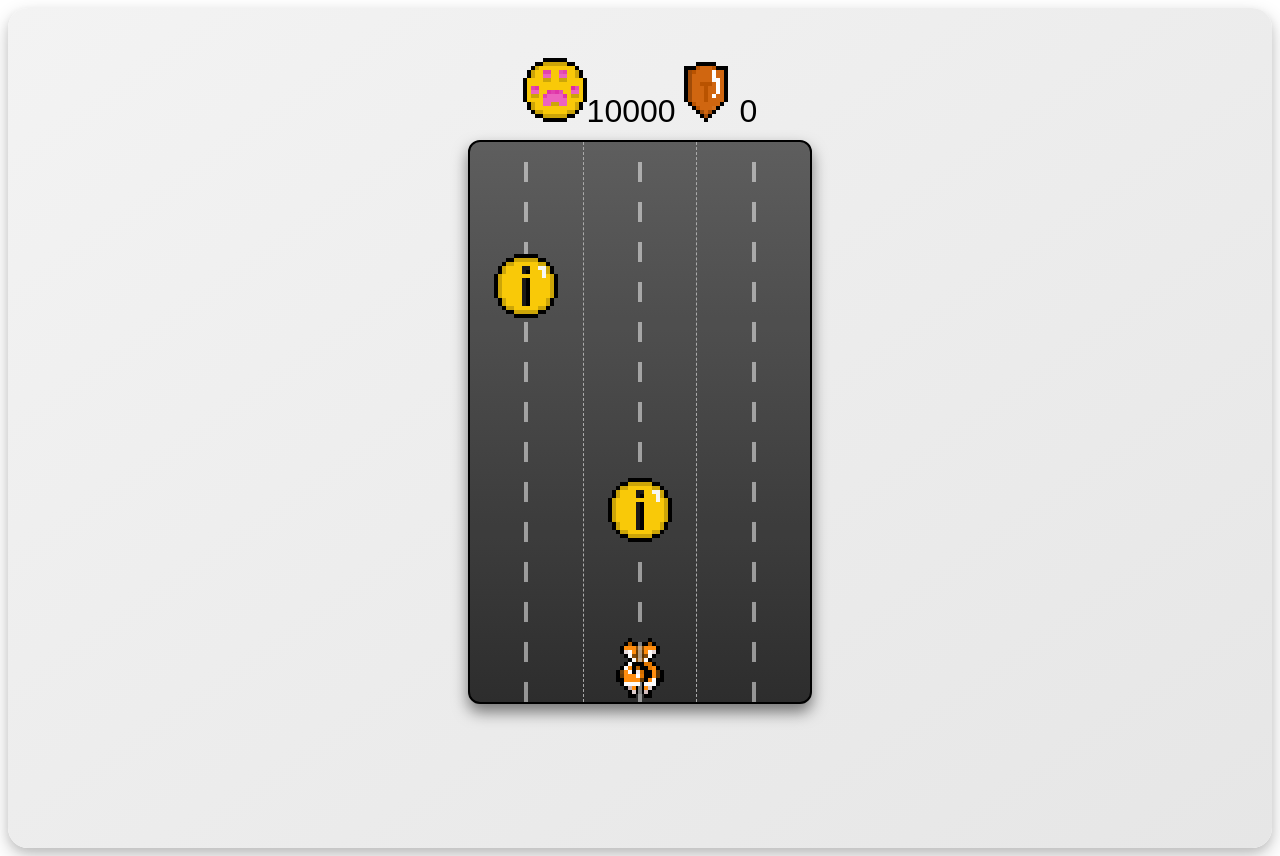
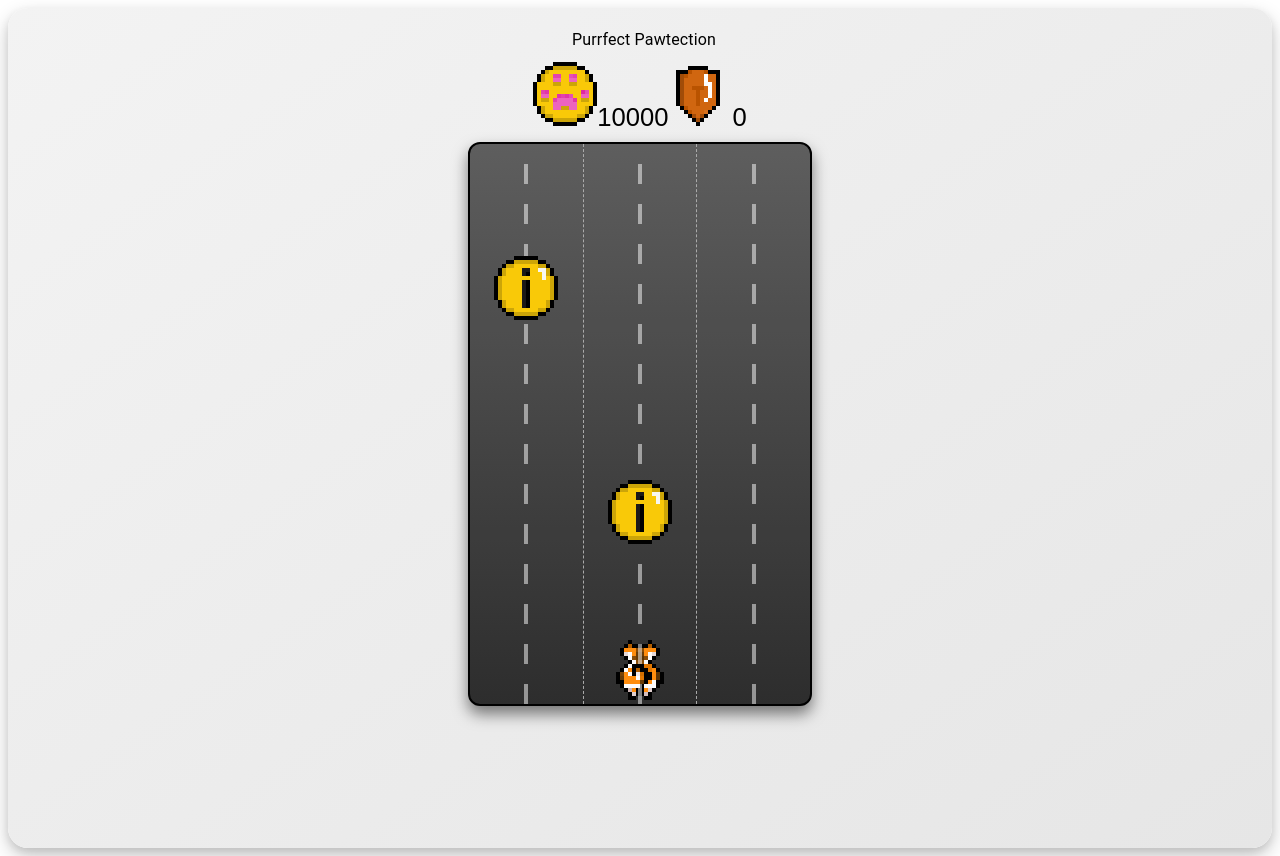
Before and after one commit to GJDteamOne/claw-and-order, a React (Create React App) app: page /game in a window 1280 px wide. Built offline with nearby package versions, Linux system fonts and the light colour scheme.

Commit message:
update (#15)
* game with info coins

* uses game state

* facts

* layout fixed

* fixed cat/dog image

* fixed facts

* integrated with final page

* fixed styling

```diff
--- a/src/components/Game.css
+++ b/src/components/Game.css
@@ -19,9 +19,15 @@
   position: relative;
 }
 
+.game-name {
+  position: absolute;
+  top: 1px;
+}
+
   .pawcoin-container {
-    font-size: 2rem;
+    font-size: 1.6rem;
     margin-bottom: 10px;
+    transform: translateY(-20px)
   }
 
   .shields-container {
@@ -64,6 +70,7 @@
     justify-content: space-between;
     width: 340px;
     height: 70vh;
+    transform: translateY(-20px);
     border: 2px solid black;
     background-color: #ddd;
     position: relative;
--- a/src/components/Game.jsx
+++ b/src/components/Game.jsx
@@ -1,6 +1,7 @@
 import React, { useState, useEffect, useContext } from 'react';
 import { GiDogHouse, GiFishbone, GiBalloonDog, GiTennisBall, GiBananaPeeled } from 'react-icons/gi';
 import GameBoard from './GameBoard';
+import Typography from '@mui/material/Typography';
 import Popup from './Popup';
 import WinPopup from './WinPopup';
 import PawCoin from '../../public/Pawcoin64.png'
@@ -10,6 +11,7 @@ import GoldShield from '../../public/goldShield64px.png'
 import './Game.css';
 import { GameContext } from '../App';
 import { FinalPage } from '../Pages/FinalPage';
+import Header from '../Header';
 
 const facts = ['Did you know....the average claim for a dog is £826 and for a cat is £702?', 'Did you know... we offer free 24/7 vet advice through video call through each of our insurance plans?', 'Did you know... the average vet bill for a range of common incidents have risen anywhere from 70% to 105% over the past 4 years alone?', "Did you know... we pay claims directly to your vet; you won't need to pay yourself and wait for reimbursement."];
 
@@ -174,6 +176,13 @@ const Game = () => {
   if (!showPopup && !showWinPopup) {
     return (
       <div className="game-container">
+        <Typography
+          component="span"
+          style={{ marginLeft: '8px', display: 'inline-block', transform: 'translateY(-30px)' }}
+        >
+          Purrfect Pawtection
+        </Typography>
+
         <span className="pawcoin-container">
           <img src={PawCoin} alt="PawCoin" className="pawcoin" />
           {score}
```
Lines whose indentation alone changed are shown as unchanged.
